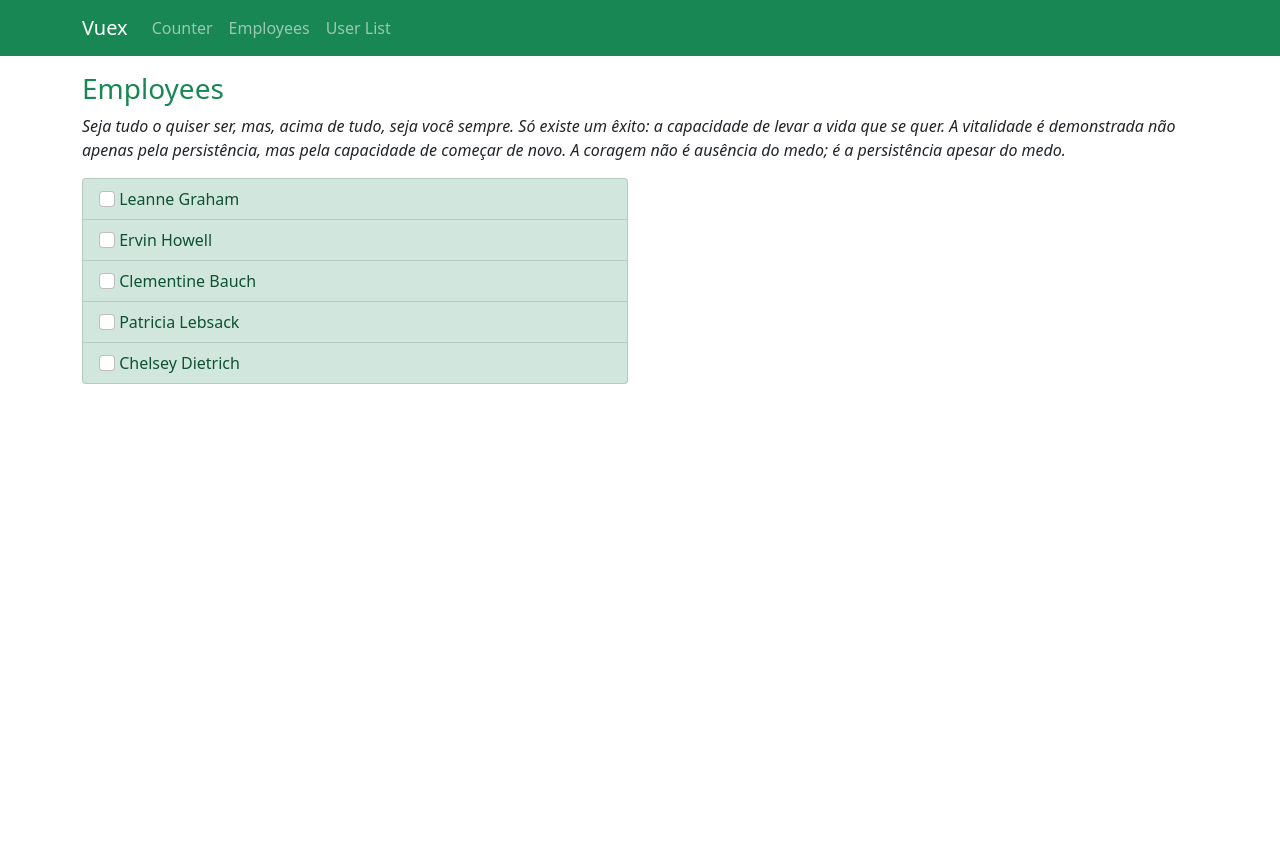
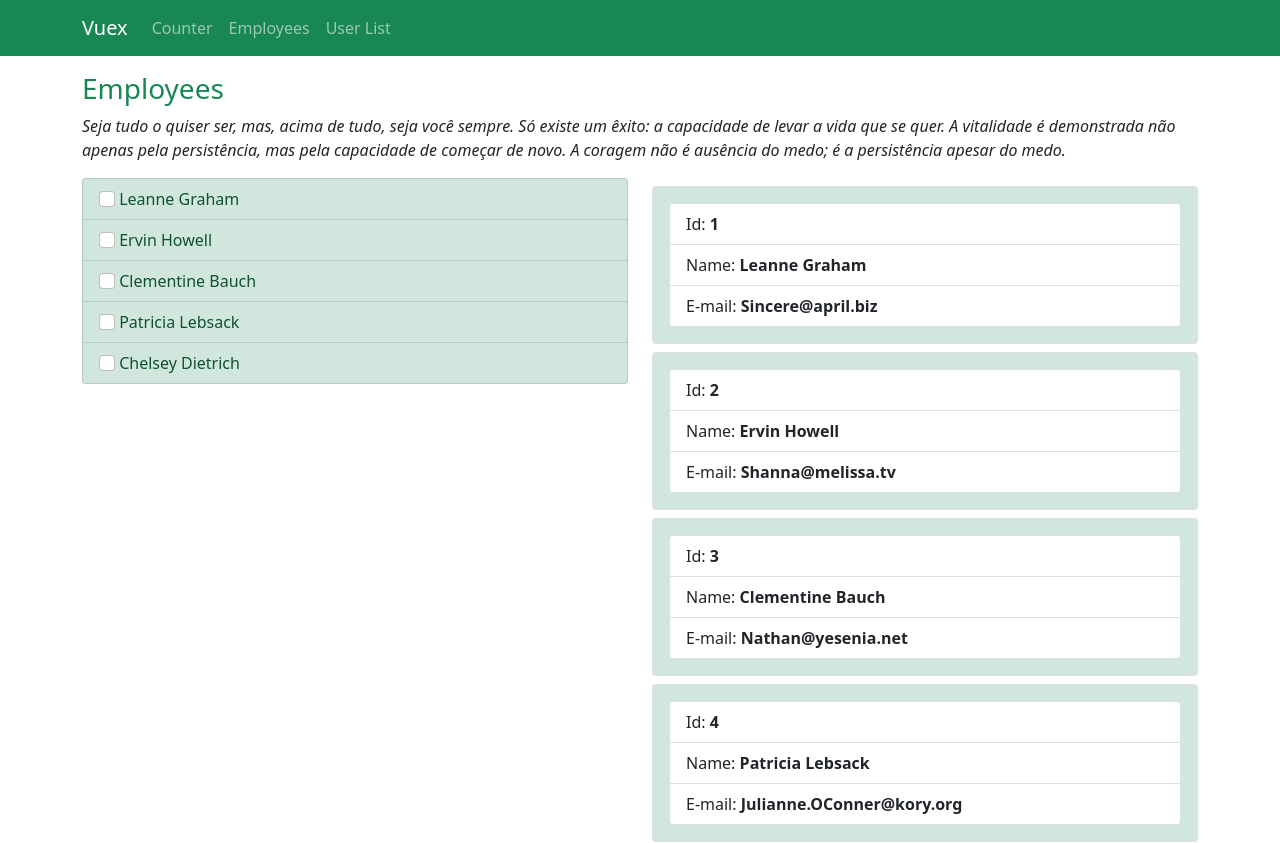
Before and after one commit to freaklucas/vuexcrash, a Vue app: page /employees in a window 1280 px wide. Shown: the top 843 px of the page. Before the commit the page ends 800 px from the top, so only its background shows below. Built offline with nearby package versions, Linux system fonts and the light colour scheme; a web font is replaced by a local one.

Commit message:
Sepando coluna do objeto

```diff
--- a/src/components/Employees.vue
+++ b/src/components/Employees.vue
@@ -30,6 +30,29 @@
             {{ employee.name }}
           </li>
         </ul>
+      </div>
+      <div class="col-md-6">
+        <div>
+          <div
+            class="card my-2"
+            v-for="employee of employees"
+            :key="employee.id"
+          >
+            <div class="card-body list-group-item-success">
+              <ul class="list-group">
+                <li class="list-group-item">
+                  Id: <span class="fw-bold">{{ employee.id }}</span>
+                </li>
+                <li class="list-group-item">
+                  Name: <span class="fw-bold">{{ employee.name }}</span>
+                </li>
+                <li class="list-group-item">
+                  E-mail: <span class="fw-bold">{{ employee.email }}</span>
+                </li>
+              </ul>
+            </div>
+          </div>
+        </div>
       </div>
     </div>
   </div>
```
